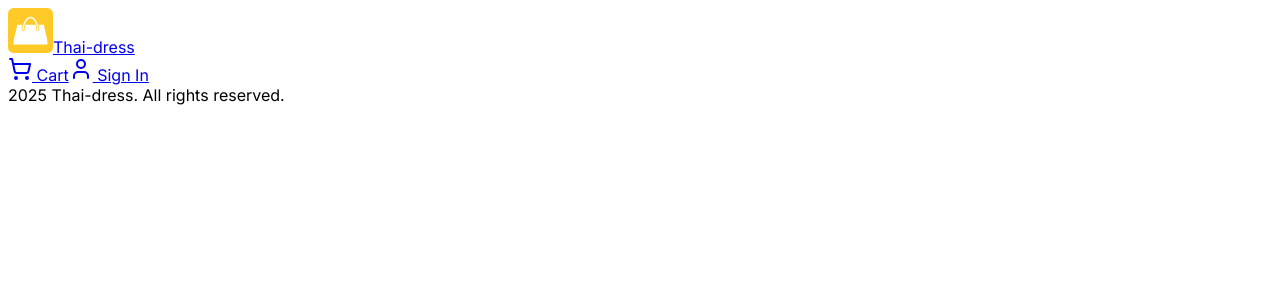
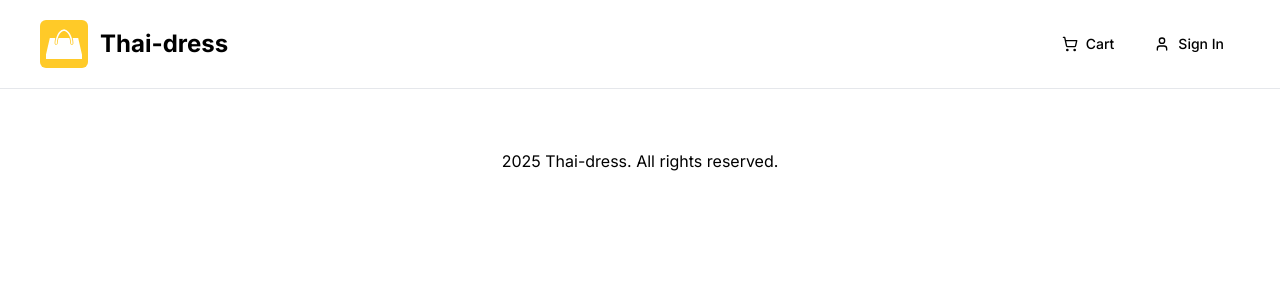
Before and after one commit to subdit/pro-shop, a Next.js app in the folder thai-dress/: page / in a window 1280 px wide. Shown: the top 300 px of the page. Built offline with nearby package versions, Linux system fonts and the light colour scheme; no server answers.

Commit message:
demoted tailwind v4 to v3 and use globals.css for styles

```diff
--- a/thai-dress/app/layout.tsx
+++ b/thai-dress/app/layout.tsx
@@ -1,6 +1,6 @@
 import type { Metadata } from 'next';
 import { Inter } from 'next/font/google';
-import styles from '@/assets/styles/styles';
+import '../assets/styles/globals.css';
 import { APP_DESCRIPTION, APP_NAME, SERVER_URL } from '@/lib/constants';
 
 const inter = Inter({ subsets: ['latin'] });
@@ -16,7 +16,6 @@ export default function RootLayout({
 }: Readonly<{
   children: React.ReactNode;
 }>) {
-  // const { wrapper } = styles;
   return (
     <html lang='en'>
       <body className={`${inter.className}`}>{children}</body>
--- a/thai-dress/assets/styles/globals.css
+++ b/thai-dress/assets/styles/globals.css
@@ -28,6 +28,11 @@
 
   .h3-bold {
     @apply font-bold text-xl lg:text-2xl;
+  }
+  .text-foreground {
+    @apply text-[color];
+    foreground: 222.2 84% 4.9%;
+    color: var(--text-foreground);
   }
 }
 
@@ -89,6 +94,6 @@
 
 @layer base {
   body {
-    @apply bg-background text-foreground;
+    @apply bg-[color];
   }
 }
--- a/thai-dress/components/shared/header/index.tsx
+++ b/thai-dress/components/shared/header/index.tsx
@@ -14,11 +14,11 @@ const Header = () => {
             <Image
               src='/images/logo.svg'
               alt={`${APP_NAME} logo`}
-              height={45}
-              width={45}
+              height={48}
+              width={48}
               priority={true}
             />
-            <span className='hidden lg:block font-bold text-2xl ml-3'>
+            <span className='hidden lg:block font-bold text-2xl ml-3 space-x-2'>
               {APP_NAME}
             </span>
           </Link>
--- a/thai-dress/package.json
+++ b/thai-dress/package.json
@@ -14,7 +14,6 @@
     "clsx": "^2.1.1",
     "lucide-react": "^0.482.0",
     "next": "15.2.2",
-    "postcss": "^8.5.3",
     "react": "^19.0.0",
     "react-dom": "^19.0.0",
     "tailwind-merge": "^3.0.2",
@@ -22,13 +21,11 @@
   },
   "devDependencies": {
     "@eslint/eslintrc": "^3",
-    "@tailwindcss/postcss": "^4.0.14",
     "@types/node": "^20",
     "@types/react": "^19",
     "@types/react-dom": "^19",
     "eslint": "^9",
     "eslint-config-next": "15.2.2",
-    "tailwindcss": "^4.0.14",
     "typescript": "^5"
   }
 }
--- /dev/null
+++ b/thai-dress/postcss.config.js
@@ -0,0 +1,8 @@
+module.exports = {
+  plugins: {
+    tailwindcss: {
+      content: ['./src/**/*.{html,js,ts,jsx,tsx}']
+      // ...other options
+    }
+  }
+};
--- a/thai-dress/postcss.config.mjs
+++ /dev/null
@@ -1,5 +0,0 @@
-const config = {
-  plugins: ['@tailwindcss/postcss']
-};
-
-export default config;
--- /dev/null
+++ b/thai-dress/tailwind.config.js
@@ -0,0 +1,19 @@
+/** @type {import('tailwindcss').Config} */
+module.exports = {
+  content: [
+    './pages/**/*.{js,ts,jsx,tsx}',
+    './components/**/*.{js,ts,jsx,tsx}'
+  ],
+  theme: {
+    extend: {
+      colors: {
+        'text-foreground:[color] dark:bg-[] dark:text-foreground:[color]': {
+          50: '#f9f9f9',
+          100: '#f3f3f3',
+          200: '#e0e0e0'
+        }
+      }
+    },
+    plugins: []
+  }
+};
```
Also changed, not shown: thai-dress/assets/styles/styles.ts (deleted, +0 -29 lines), 2 other files (tests, documents, lock files or other folders).
